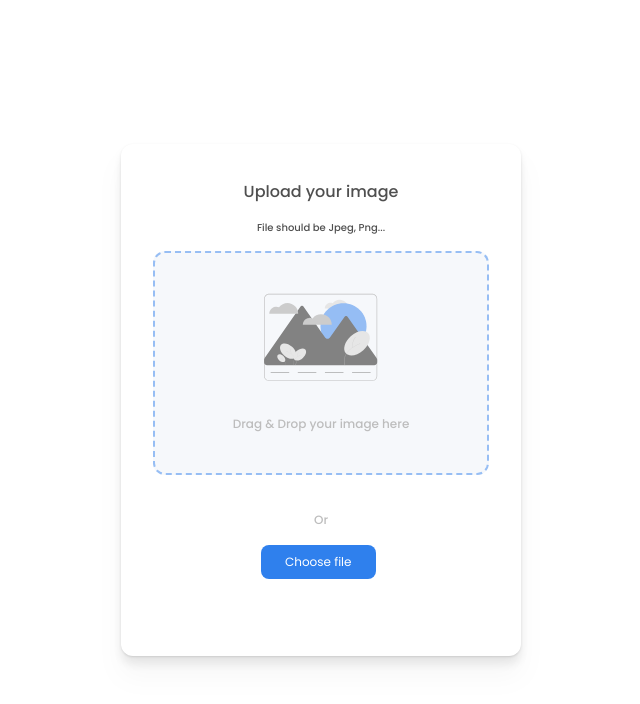
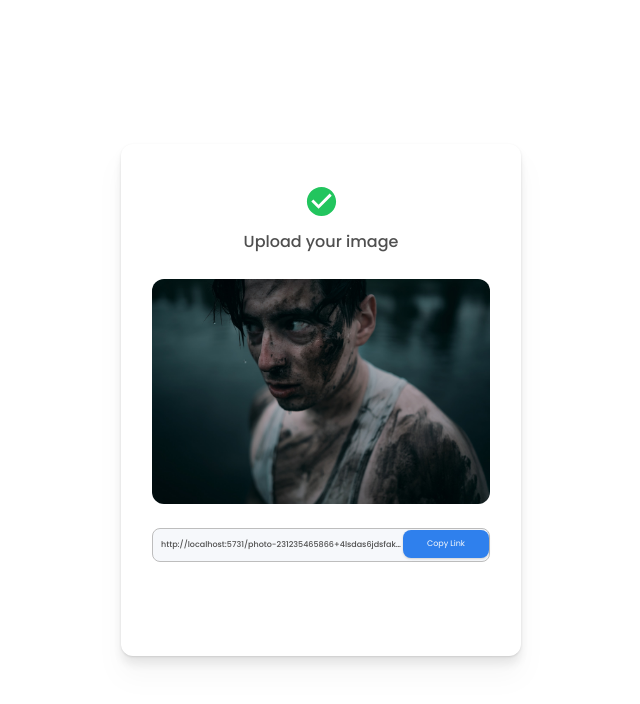
Before and after one commit to pmugasa/image-uploader, a React (Vite) app: page / in a window 1280 px wide. Shown: the top 704 px of the page, without its empty margins (319-959 px from the left). Built offline with nearby package versions, Linux system fonts and the light colour scheme.

Commit message:
added the success page that shows the uploaded image

```diff
--- a/package.json
+++ b/package.json
@@ -11,7 +11,8 @@
   },
   "dependencies": {
     "react": "^18.2.0",
-    "react-dom": "^18.2.0"
+    "react-dom": "^18.2.0",
+    "react-router-dom": "^6.11.2"
   },
   "devDependencies": {
     "@types/react": "^18.0.28",
--- a/src/App.jsx
+++ b/src/App.jsx
@@ -3,9 +3,10 @@ import Card from "./components/Card";
 import DragandDrop from "./components/DragandDrop";
 import Button from "./components/Button";
 import Loader from "./components/Loader";
+import Success from "./pages/Success";
 
 function App() {
-  const [isUploading, setIsUploading] = useState(false);
+  const [isUploading, setIsUploading] = useState(true);
   const [error, setError] = useState("");
   const formats = ["jpeg", "webp", "svg", "png"];
 
@@ -34,15 +35,11 @@ function App() {
     post();
   }
   if (isUploading) {
-    return (
-      <div className="h-screen w-screen flex items-center justify-center">
-        <Loader />
-      </div>
-    );
+    return <Success />;
   } else {
     return (
       <>
-        <div className="h-screen w-screen flex items-center justify-center">
+        <div className="h-screen w-screen flex flex-col items-center justify-center">
           <Card>
             <h3 className="text-center mt-9 font-sans text-base font-medium text-gray">
               Upload your image
@@ -51,7 +48,7 @@ function App() {
               File should be Jpeg, Png...
             </p>
             {error ? (
-              <p className="text-[12px] text-red-500 text-center font-sans mt-2">
+              <p className="text-[10px] text-red-500 font-sans font-light p-4 mt-4 border border-red-400 bg-red-200 w-full rounded-sm h-10 flex items-center justify-center">
                 {error}
               </p>
             ) : null}
@@ -70,6 +67,9 @@ function App() {
               Choose file
             </Button>
           </Card>
+          <footer className="mt-4 font-sans font-medium text-gray text-lg">
+            Made by Pete✌🏾
+          </footer>
         </div>
       </>
     );
--- a/src/components/Card.jsx
+++ b/src/components/Card.jsx
@@ -1,6 +1,6 @@
 function Card({ children }) {
   return (
-    <div className="h-[32rem] w-[25rem] rounded-xl bg-white shadow drop-shadow-xl">
+    <div className="h-[32rem] w-[25rem] rounded-xl bg-white px-[31px] shadow drop-shadow-xl">
       {children}
     </div>
   );
--- /dev/null
+++ b/src/pages/Success.jsx
@@ -0,0 +1,70 @@
+import { useState, useEffect } from "react";
+import Card from "../components/Card";
+
+function Success() {
+  const [copiedText, setCopiedText] = useState("");
+  const link =
+    "http://localhost:5731/photo-231235465866+4lsdas6jdsfakdhakadhfakdfakjhjewoppgnalv";
+
+  //handling successful copy
+  useEffect(() => {
+    if (copiedText) {
+      const timeoutId = setTimeout(() => {
+        setCopiedText("");
+      }, 3000);
+
+      return () => {
+        clearTimeout(timeoutId);
+      };
+    }
+  }, [copiedText]);
+  function copyToClipboard() {
+    navigator.clipboard.writeText(link);
+    setCopiedText(link);
+  }
+  console.log("copied", copiedText);
+  return (
+    <div className="flex items-center justify-center h-screen w-screen">
+      <Card>
+        <div className="h-[35px] w-[35px] mx-auto mt-[40px]">
+          <svg
+            xmlns="http://www.w3.org/2000/svg"
+            viewBox="0 0 24 24"
+            className="fill-green-500 "
+          >
+            <path d="M0 0h24v24H0z" fill="none" />
+            <path d="M12 2C6.48 2 2 6.48 2 12s4.48 10 10 10 10-4.48 10-10S17.52 2 12 2zm-2 15-5-5 1.41-1.41L10 14.17l7.59-7.59L19 8l-9 9z" />
+          </svg>
+        </div>
+        <h3 className="text-center mt-[11px] font-sans text-base font-medium text-gray">
+          Upload your image
+        </h3>
+        <div className="w-[338px] h-[224px]   mt-[25px]">
+          <img
+            src="/man.jpg"
+            alt="uploaded_image"
+            className="object-cover rounded-[12px]"
+          />
+        </div>
+        {copiedText ? (
+          <p className="text-green-500 font-sans text-[12px] font-light text-center mt-4 border border-green-400 bg-green-200 w-full rounded-sm h-8 flex items-center justify-center">
+            Successfully copied to clipboard
+          </p>
+        ) : null}
+        <div className="w-full mt-[25px] h-[34px] border border-very-light-gray bg-light-gray px-2 rounded-[8px] flex items-center justify-start relative">
+          <p className="text-[#4F4F4F] truncate font-sans font-medium text-[8px] w-[240px]">
+            {link}
+          </p>
+          <button
+            onClick={copyToClipboard}
+            className=" absolute z-10 top-[1px] right-0 shadow drop-shadow-sm  px-6 py-2 bg-accent hover:opacity-70 rounded-[8px] text-primary text-[8px]  font-sans"
+          >
+            Copy Link
+          </button>
+        </div>
+      </Card>
+    </div>
+  );
+}
+
+export default Success;
```
Also changed, not shown: public/man.jpg (added), 1 other file (tests, documents, lock files or other folders).
